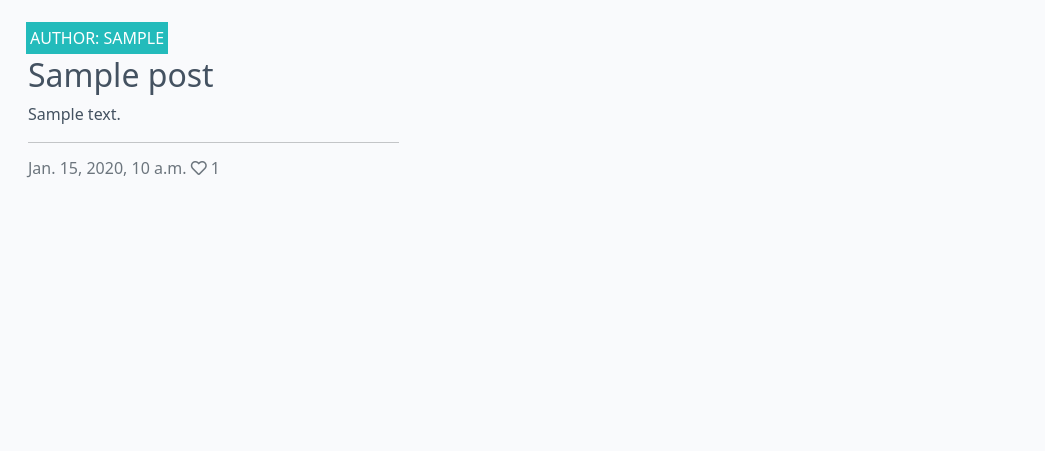
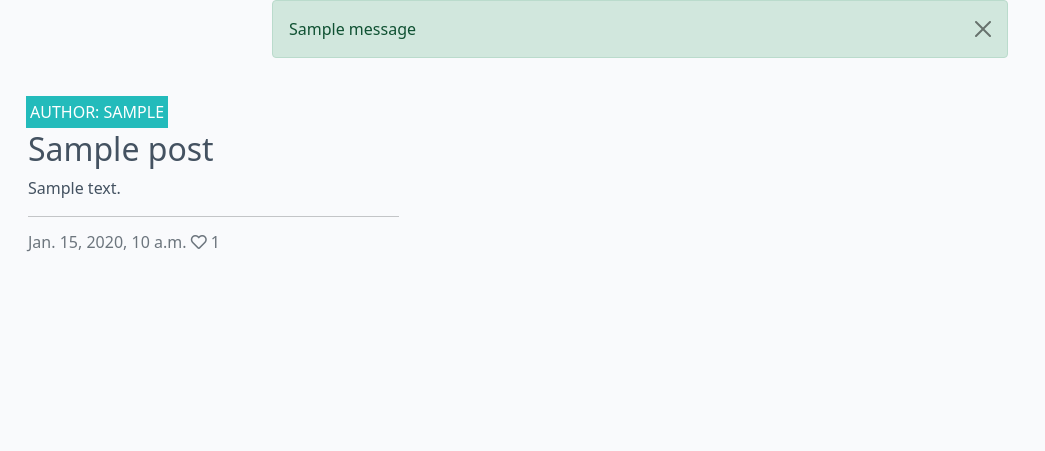
Before and after one commit to ObiOne84/django-walkthrough-blog, a Django app: page / in a window 1280 px wide. Shown: the part 60-511 px from the top of the page, without its empty margins (0-1045 px from the left). Run offline with Django 3.2, Linux system fonts and the light colour scheme; tables that the repository leaves empty hold one stand-in row (values such as "Sample post"); one stand-in notice (Sample message) is shown.

Commit message:
Add messages to html

```diff
--- a/templates/base.html
+++ b/templates/base.html
@@ -58,6 +58,19 @@
         </div>
     </nav>
 
+    <div class="container">
+        <div class="row">
+            <div class="col-md-8 offset-md-2">
+                {% for message in messages %}
+                <div class="alert {{ message.tags }} alert-dismissible fade show" id="msg" role="alert">
+                    {{ message | safe }}
+                    <button type="button" class="btn-close" data-bs-dismiss="alert" aria-label="Close"></button>
+                </div>
+                {% endfor%}
+            </div>
+        </div>
+    </div>
+
     <main class="flex-shrink-0 main-bg">
         {% block content %}
         <!-- Content Goes here -->
```
Also changed, not shown: codestar/settings.py (+10 -0 lines).
